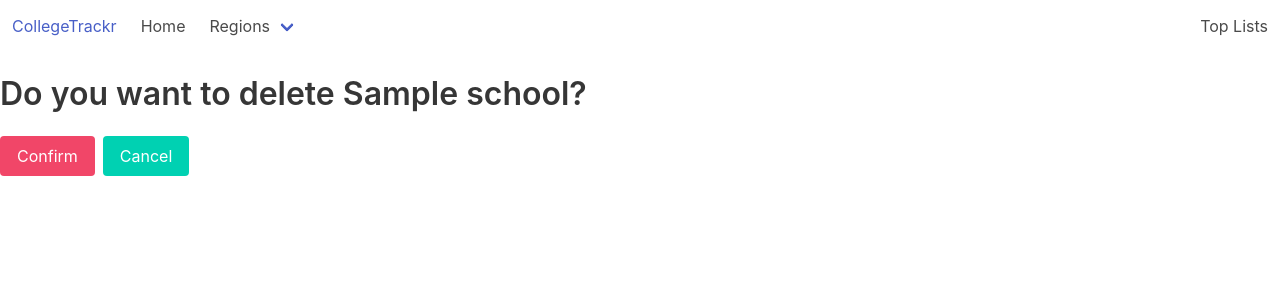
After one commit to nickycraig/college_trackr, a Django app: page /schools/1/delete in a window 1280 px wide. The commit adds this page. Shown: the top 300 px of the page. Run offline with Django 4.2, Linux system fonts and the light colour scheme; tables that the repository leaves empty hold one stand-in row (values such as "Sample post").

Commit message:
adding school delete route and view

```diff
--- /dev/null
+++ b/trackr_app/templates/school_delete_confirmation.html
@@ -0,0 +1,11 @@
+{% extends 'base.html' %}
+{% block content %}
+<h1 class="title pt-5">Do you want to delete {{school.name}}?</h1>
+<form method="post">
+    {% csrf_token %}
+    <div class="buttons">
+        <input class="button is-danger" type="submit" value="Confirm" />
+        <a class="button is-primary" href="{% url 'school_detail' school.pk %}"> Cancel</a>
+    </div>
+</form>
+{% endblock %}
--- a/trackr_app/templates/school_detail.html
+++ b/trackr_app/templates/school_detail.html
@@ -20,7 +20,7 @@
 </div>
 <div class="buttons">
     <a href="{% url 'school_update' school.pk %}" class="button is-info">Edit school</a>
-    <a href="" class="button is-danger">Delete school</a>
+    <a href="{% url 'school_delete' school.pk %}" class="button is-danger">Delete school</a>
 </div>
 
 
--- a/trackr_app/urls.py
+++ b/trackr_app/urls.py
@@ -8,4 +8,5 @@ urlpatterns = [
     path('region-state/<int:pk>/schools/new/', views.SchoolCreate.as_view(), name="school_create"),
     path('schools/<int:pk>/', views.SchoolDetail.as_view(), name="school_detail"),
     path('schools/<int:pk>/update/', views.SchoolUpdate.as_view(), name="school_update"),
+    path('schools/<int:pk>/delete', views.SchoolDelete.as_view(), name="school_delete"),
 ]
--- a/trackr_app/views.py
+++ b/trackr_app/views.py
@@ -5,7 +5,7 @@ from .models import State, School
 from django.http import HttpResponse
 from django.views.generic.base import TemplateView
 from django.views.generic import DetailView
-from django.views.generic.edit import UpdateView
+from django.views.generic.edit import UpdateView, DeleteView
 
 # Create your views here.
 
@@ -50,4 +50,9 @@ class SchoolUpdate(UpdateView):
     model = School
     fields = ['name', 'city', 'size', 'public_private', 'research_class', 'img', 'notes', 'state']
     template_name = "school_update.html"
-    success_url = "/schools/<int:pk>"
+    success_url = "/schools/<int:pk>/"
+
+class SchoolDelete(DeleteView):
+    model = School
+    template_name = "school_delete_confirmation.html"
+    success_url = "/region-state/<int:pk>/"
```
